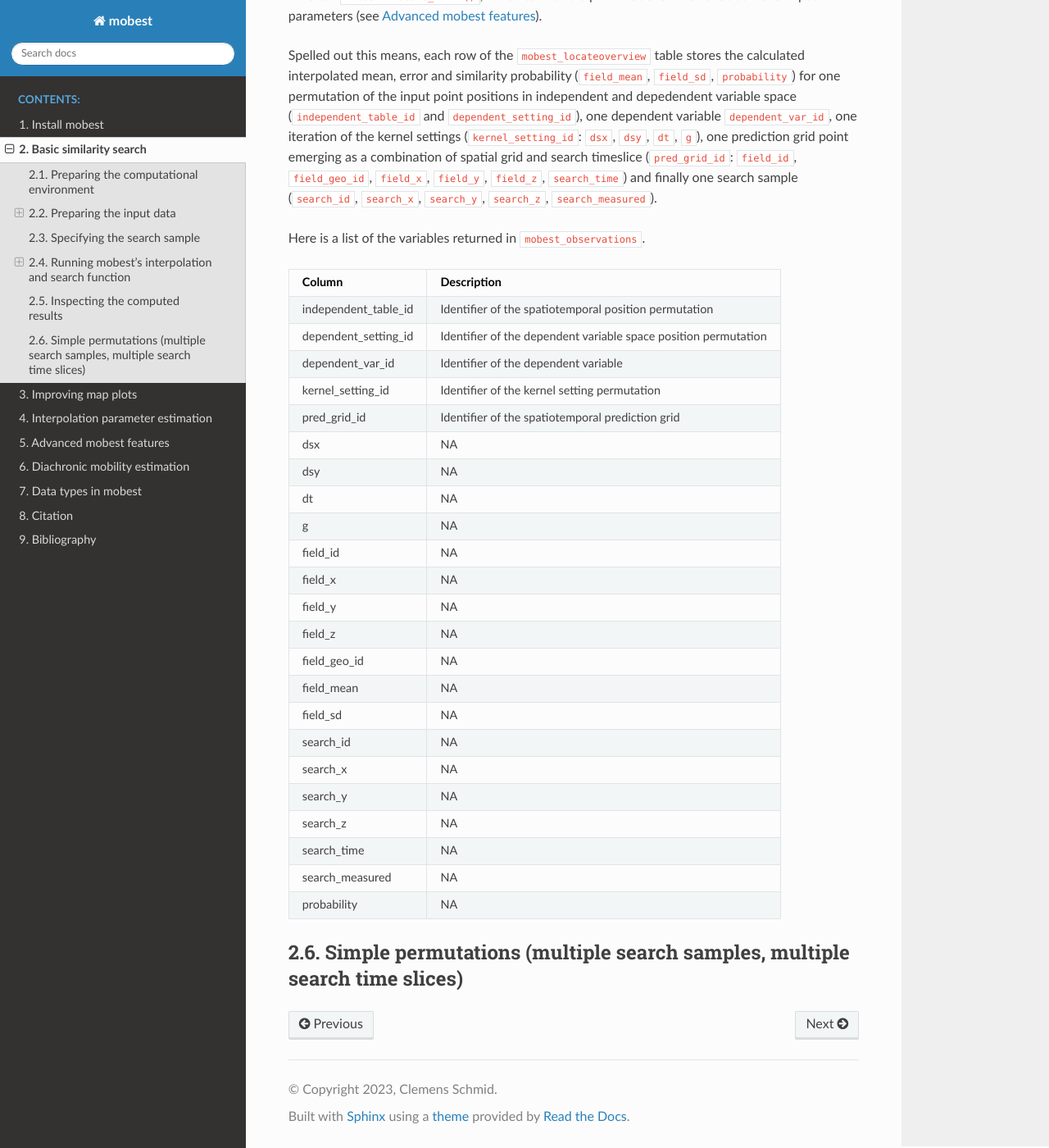
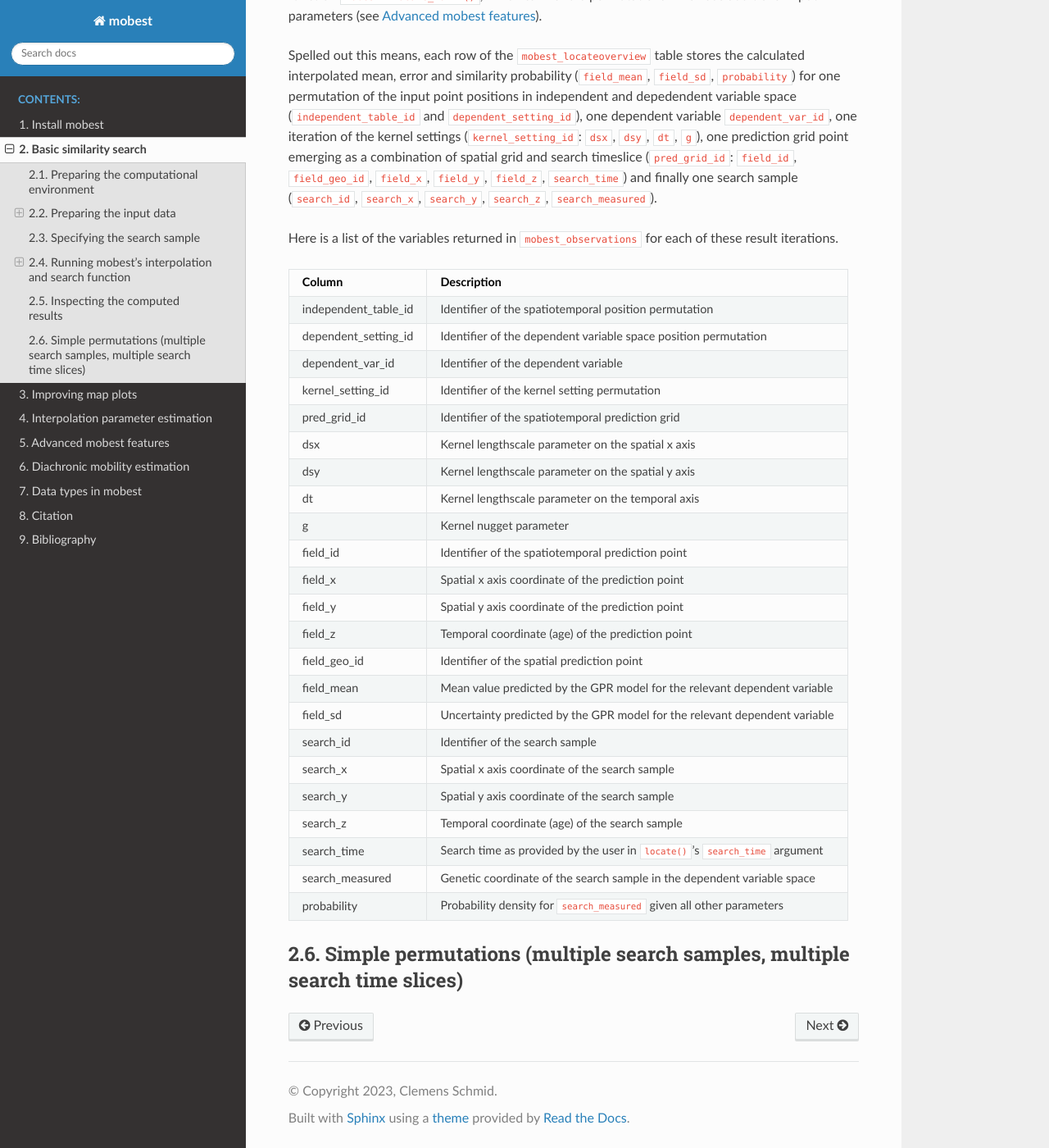
Before and after one commit to nevrome/mobest, a Sphinx documentation site: the page built from docs/basic.md, in a window 1280 px wide and 1400 px high, scrolled down 13075 px. Shown: the whole window at 82% size. Built offline with Sphinx 7.4.7 and the Read the Docs theme 2.0.0, drawn with Linux system fonts in a browser that asks for light colours; cross-references to code outside the pages are shown as plain code.

Commit message:
documentation of more output parameters

```diff
--- a/docs/basic.md
+++ b/docs/basic.md
@@ -449,7 +449,7 @@ The output data type `mobest_locateoverview` is derived from `tibble` and has a
 
 Spelled out this means, each row of the `mobest_locateoverview` table stores the calculated interpolated mean, error and similarity probability (`field_mean`, `field_sd`, `probability`) for one permutation of the input point positions in independent and depedendent variable space (`independent_table_id` and `dependent_setting_id`), one dependent variable `dependent_var_id`, one iteration of the kernel settings (`kernel_setting_id`: `dsx`, `dsy`, `dt`, `g`), one prediction grid point emerging as a combination of spatial grid and search timeslice (`pred_grid_id`: `field_id`, `field_geo_id`, `field_x`, `field_y`, `field_z`, `search_time`) and finally one search sample (`search_id`, `search_x`, `search_y`, `search_z`, `search_measured`).
 
- Here is a list of the variables returned in `mobest_observations`.
+Here is a list of the variables returned in `mobest_observations` for each of these result iterations.
 
 |Column               |Description |
 |:--------------------|:-----------|
@@ -458,24 +458,24 @@ Spelled out this means, each row of the `mobest_locateoverview` table stores the
 |dependent_var_id     |Identifier of the dependent variable|
 |kernel_setting_id    |Identifier of the kernel setting permutation|
 |pred_grid_id         |Identifier of the spatiotemporal prediction grid|
-|dsx                  |NA          |
-|dsy                  |NA          |
-|dt                   |NA          |
-|g                    |NA          |
-|field_id             |NA          |
-|field_x              |NA          |
-|field_y              |NA          |
-|field_z              |NA          |
-|field_geo_id         |NA          |
-|field_mean           |NA          |
-|field_sd             |NA          |
-|search_id            |NA          |
-|search_x             |NA          |
-|search_y             |NA          |
-|search_z             |NA          |
-|search_time          |NA          |
-|search_measured      |NA          |
-|probability          |NA          |
+|dsx                  |Kernel lengthscale parameter on the spatial x axis|
+|dsy                  |Kernel lengthscale parameter on the spatial y axis|
+|dt                   |Kernel lengthscale parameter on the temporal axis|
+|g                    |Kernel nugget parameter|
+|field_id             |Identifier of the spatiotemporal prediction point|
+|field_x              |Spatial x axis coordinate of the prediction point|
+|field_y              |Spatial y axis coordinate of the prediction point|
+|field_z              |Temporal coordinate (age) of the prediction point|
+|field_geo_id         |Identifier of the spatial prediction point|
+|field_mean           |Mean value predicted by the GPR model for the relevant dependent variable|
+|field_sd             |Uncertainty predicted by the GPR model for the relevant dependent variable|
+|search_id            |Identifier of the search sample|
+|search_x             |Spatial x axis coordinate of the search sample|
+|search_y             |Spatial y axis coordinate of the search sample|
+|search_z             |Temporal coordinate (age) of the search sample|
+|search_time          |Search time as provided by the user in `locate()`'s `search_time` argument|
+|search_measured      |Genetic coordinate of the search sample in the dependent variable space|
+|probability          |Probability density for `search_measured` given all other parameters|
 
 ## Simple permutations (multiple search samples, multiple search time slices)
 
```
